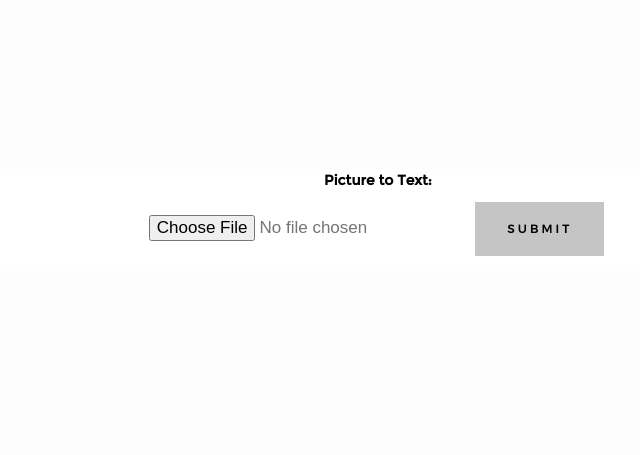
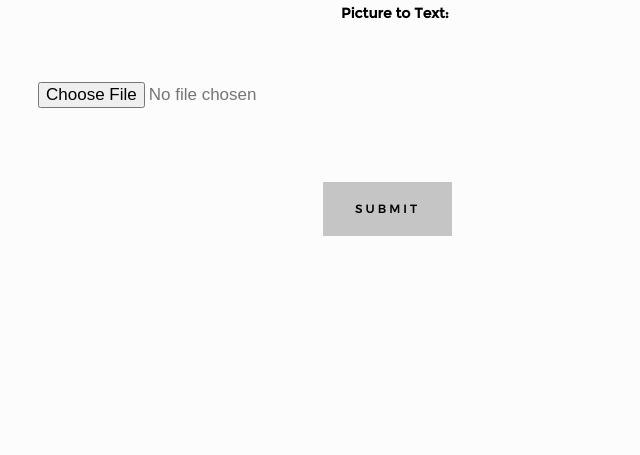
Before and after one commit to fioyedemola1/Corp_website, a Flask app: page /proj1 in a window 1280 px wide. Shown: the part 118-573 px from the top of the page, without its empty margins (362-1002 px from the left). Run offline with Flask 2, Linux system fonts and the light colour scheme; some libraries are stand-ins or nearby versions.

Commit message:
align template to match proj2

```diff
--- a/templates/proj1.html
+++ b/templates/proj1.html
@@ -1,17 +1,18 @@
 {% extends 'base.html' %}
 
 {% block content%}
+
 <section id="styles" class="s-styles">
 
     <div class="row narrow section-intro add-bottom text-center">
-
+    <label style="left: 510px; top: 120px; position: absolute; height: 132px; width: 494px">Picture to Text:</label>
 
 
       <form action = "" method = "POST"
         enctype = "multipart/form-data" style="background-color:white;width:1000px">
- <label >Picture to Text:</label>
-          <input type = "file" name = "file" >
-          <input type = "submit" value="Submit">
+
+          <input type = "file" name = "file" style="left: 400px; top: 200px; position: absolute;">
+          <input type = "submit" value="Submit" style="left: 685px; top: 300px; position: absolute;">
     </form>
     </div>
 </section>
```
